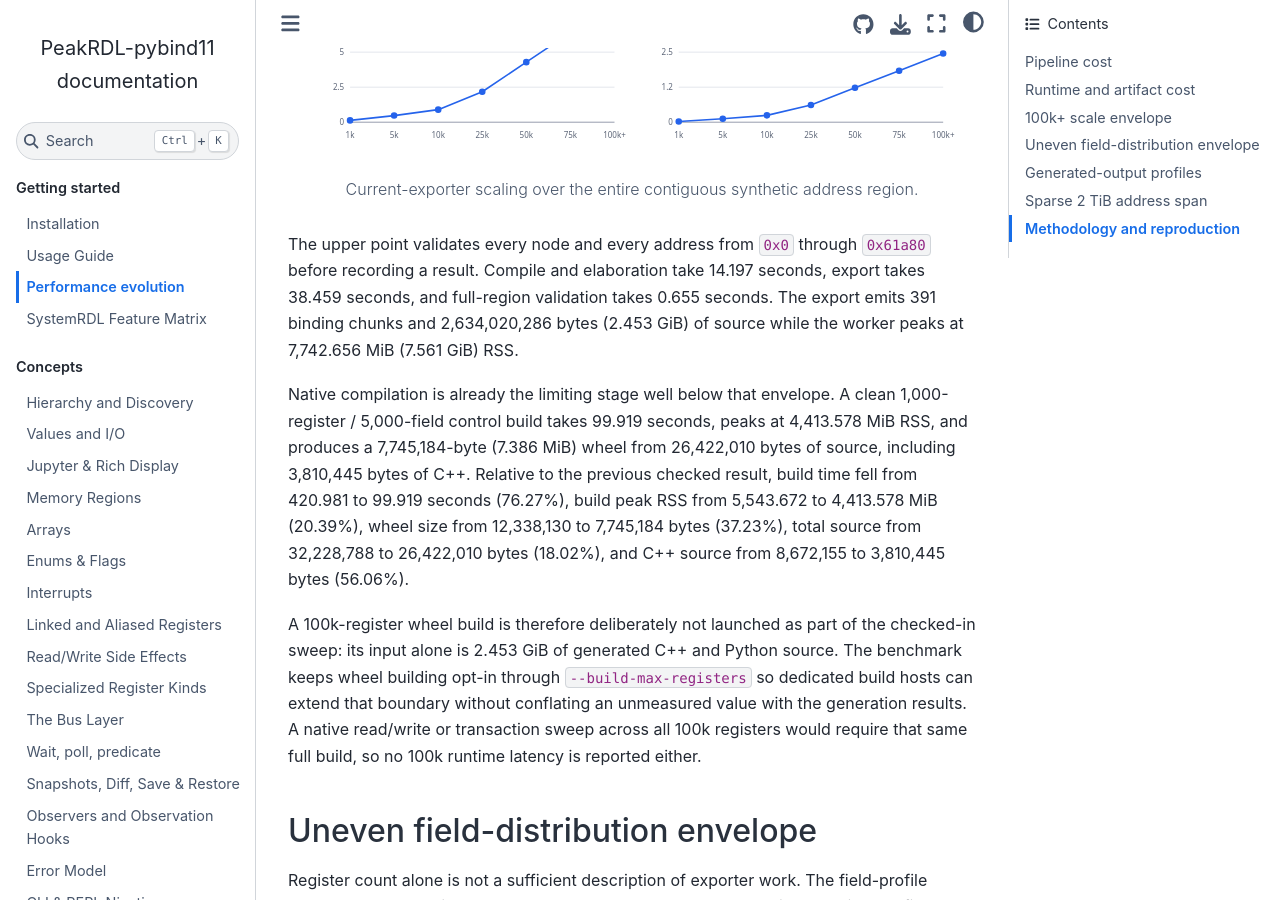
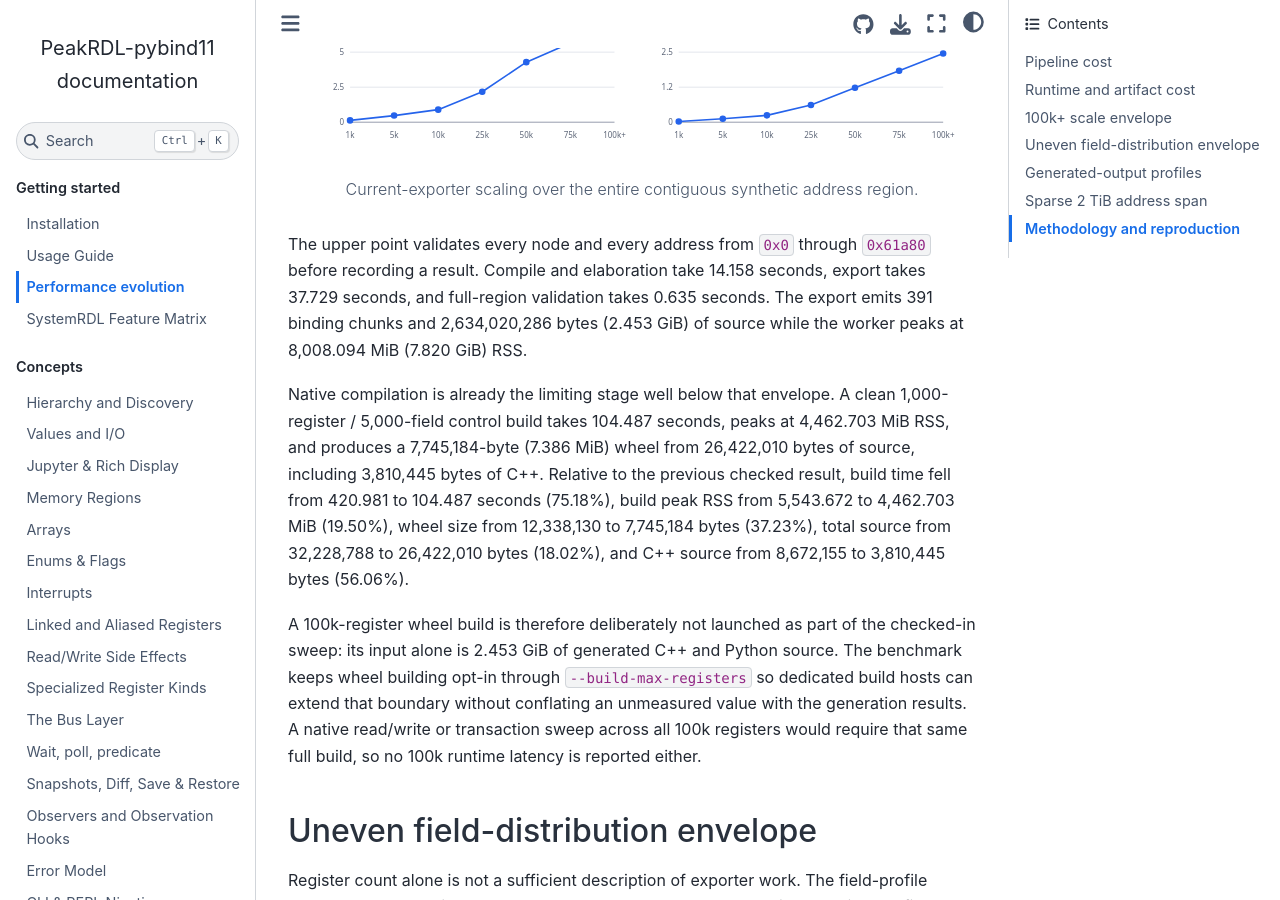
Before and after one commit to arnavsacheti/PeakRDL-pybind11, a Sphinx documentation site: the page built from docs/performance_evolution.rst, in a window 1280 px wide and 900 px high, scrolled down 2281 px. Built offline with Sphinx 7.4.7 and the Sphinx Book theme 1.1.4, drawn with Linux system fonts in a browser that asks for light colours; some of the changed text lies outside the part shown.

Commit message:
bench: refresh clean scale envelopes

```diff
--- a/docs/performance_evolution.rst
+++ b/docs/performance_evolution.rst
@@ -66,17 +66,17 @@
    Current-exporter scaling over the entire contiguous synthetic address region.
 
 The upper point validates every node and every address from ``0x0`` through
-``0x61a80`` before recording a result.  Compile and elaboration take 14.197
-seconds, export takes 38.459 seconds, and full-region validation takes 0.655
+``0x61a80`` before recording a result.  Compile and elaboration take 14.158
+seconds, export takes 37.729 seconds, and full-region validation takes 0.635
 seconds.  The export emits 391 binding chunks and 2,634,020,286 bytes
-(2.453 GiB) of source while the worker peaks at 7,742.656 MiB (7.561 GiB) RSS.
+(2.453 GiB) of source while the worker peaks at 8,008.094 MiB (7.820 GiB) RSS.
 
 Native compilation is already the limiting stage well below that envelope.  A
-clean 1,000-register / 5,000-field control build takes 99.919 seconds, peaks at
-4,413.578 MiB RSS, and produces a 7,745,184-byte (7.386 MiB) wheel from
+clean 1,000-register / 5,000-field control build takes 104.487 seconds, peaks at
+4,462.703 MiB RSS, and produces a 7,745,184-byte (7.386 MiB) wheel from
 26,422,010 bytes of source, including 3,810,445 bytes of C++.  Relative to the
-previous checked result, build time fell from 420.981 to 99.919 seconds
-(76.27%), build peak RSS from 5,543.672 to 4,413.578 MiB (20.39%), wheel size
+previous checked result, build time fell from 420.981 to 104.487 seconds
+(75.18%), build peak RSS from 5,543.672 to 4,462.703 MiB (19.50%), wheel size
 from 12,338,130 to 7,745,184 bytes (37.23%), total source from 32,228,788 to
 26,422,010 bytes (18.02%), and C++ source from 8,672,155 to 3,810,445 bytes
 (56.06%).
@@ -200,13 +200,13 @@
      - 1,014,464,372 B (61.49% less)
      - 692,540,222 B (73.71% less)
    * - Source export
-     - 38.153140 s
-     - 28.927820 s (24.18% less)
-     - 22.577399 s (40.82% less)
+     - 37.196223 s
+     - 28.392298 s (23.67% less)
+     - 22.568336 s (39.33% less)
    * - Generation peak RSS
-     - 7,743.40625 MiB
-     - 6,833.625 MiB (11.75% less)
-     - 3,269.609375 MiB (57.78% less)
+     - 8,205.375 MiB
+     - 6,832.375 MiB (16.73% less)
+     - 3,339.421875 MiB (59.30% less)
    * - Package-text deflate proxy
      - 16,357,327 B
      - 10,942,958 B (33.10% less)
@@ -236,15 +236,15 @@
 
 At the upper point, only 400,004 bytes contain registers within a
 2,199,023,255,556-byte inclusive region: an address density of
-``1.819e-7``, or about ``0.0000182%``.  Compile and elaboration take 14.260
-seconds, full-address validation takes 0.658 seconds, and export takes 37.572
-seconds.  The worker peaks at 8,518.797 MiB (8.319 GiB) RSS and emits
+``1.819e-7``, or about ``0.0000182%``.  Compile and elaboration take 14.371
+seconds, full-address validation takes 0.664 seconds, and export takes 37.860
+seconds.  The worker peaks at 8,448.109 MiB (8.250 GiB) RSS and emits
 2,637,284,035 bytes (2.456 GiB) of source, including 376,768,256 bytes of C++,
 in the same 391 binding chunks.  The corresponding contiguous export takes
-38.459 seconds, peaks at 7,742.656 MiB (7.561 GiB), and emits 2,634,020,286
+37.729 seconds, peaks at 8,008.094 MiB (7.820 GiB), and emits 2,634,020,286
 bytes (2.453 GiB), including 376,223,493 bytes of C++.
 
-Sparse versus contiguous is -2.31% export time, +10.02% peak RSS, +0.124%
+Sparse versus contiguous is +0.35% export time, +5.49% peak RSS, +0.124%
 total source, and +0.145% C++ source in this run.  The one-run timing and memory
 differences are not performance guarantees; the nearly identical emitted
 footprints show that neither memory nor output grows in proportion to the
```
Also changed, not shown: other parts of docs/performance_evolution.rst (+8 -8 lines), docs/_static/benchmarks/field-profile-comparison.svg, docs/_static/benchmarks/output-profile-comparison.svg, docs/_static/benchmarks/scale-envelope.svg, docs/_static/benchmarks/sparse-address-comparison.svg, 4 other files.
